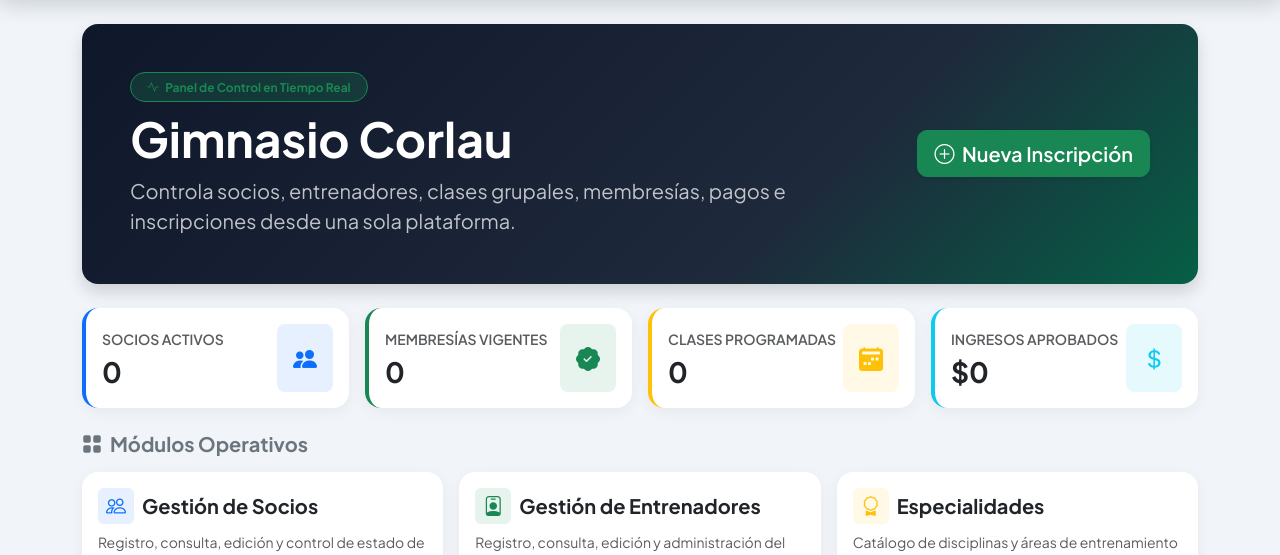
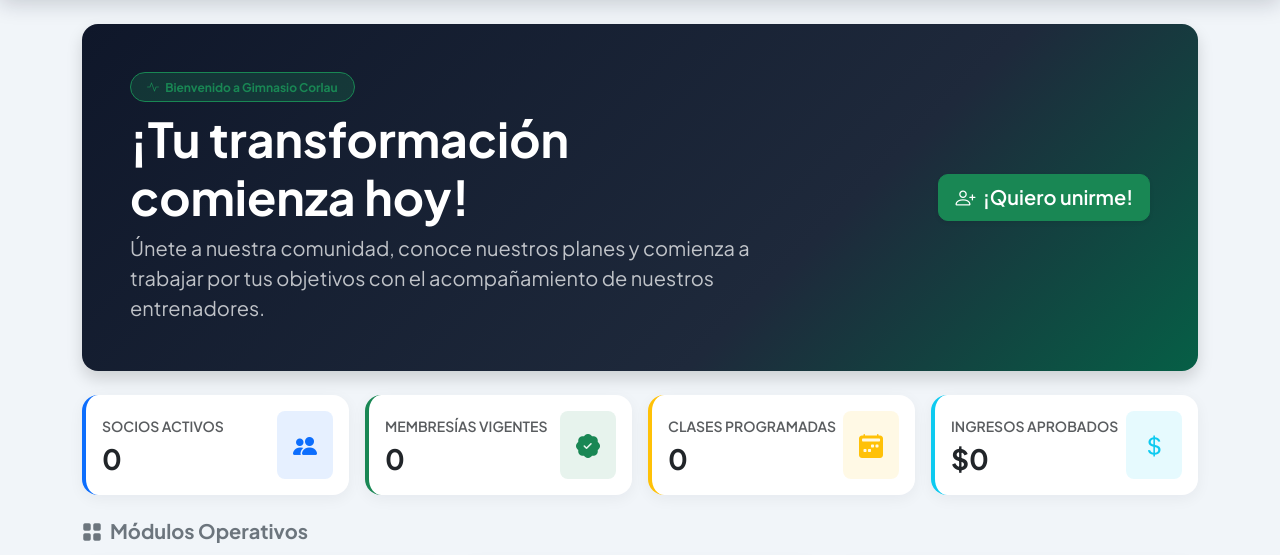
Before and after one commit to laurachaux09/Proyectofinal_Programaci-nWeb, a Flask app: page / in a window 1280 px wide. Shown: the part 72-627 px from the top of the page. Run offline with Flask 3, Linux system fonts and the light colour scheme; data that the repository does not hold is empty; some libraries are stand-ins or nearby versions.

Commit message:
modificacion en la pág principal... ahora se invita a registrar usuario

```diff
--- a/templates/index.html
+++ b/templates/index.html
@@ -3,26 +3,39 @@
 {% block title %}Inicio - Gimnasio Corlau{% endblock %}
 
 {% block content %}
-<!-- Banner Hero con degradado oscuro y acento esmeralda -->
+
+<!-- Banner Hero de bienvenida -->
 <div class="p-4 p-md-5 mb-4 text-white rounded-4 shadow"
      style="background: linear-gradient(135deg, #0f172a 0%, #1e293b 65%, #065f46 100%);">
+
     <div class="row align-items-center">
         <div class="col-lg-8">
+
             <span class="badge bg-success bg-opacity-25 text-success border border-success mb-2 px-3 py-2 rounded-pill">
-                <i class="bi bi-activity me-1"></i> Panel de Control en Tiempo Real
+                <i class="bi bi-activity me-1"></i> Bienvenido a Gimnasio Corlau
             </span>
-            <h1 class="display-5 fw-bold mb-2">Gimnasio Corlau</h1>
+
+            <h1 class="display-5 fw-bold mb-2">
+                ¡Tu transformación comienza hoy!
+            </h1>
+
             <p class="fs-5 text-light opacity-75 mb-0">
-                Controla socios, entrenadores, clases grupales, membresías, pagos e inscripciones desde una sola plataforma.
+                Únete a nuestra comunidad, conoce nuestros planes y comienza
+                a trabajar por tus objetivos con el acompañamiento de nuestros entrenadores.
             </p>
+
         </div>
-        <div class="col-lg-4 text-lg-end mt-3 mt-lg-0">
-            <a href="{{ url_for('inscripciones_clase.crear_inscripcion') }}" class="btn btn-success btn-lg shadow-sm">
-                <i class="bi bi-plus-circle me-1"></i> Nueva Inscripción
+
+        <div class="col-lg-4 text-lg-end mt-4 mt-lg-0">
+            <a href="{{ url_for('socios.crear_socio') }}"
+               class="btn btn-success btn-lg shadow-sm">
+                <i class="bi bi-person-plus me-1"></i> ¡Quiero unirme!
             </a>
         </div>
     </div>
+
 </div>
+
 
 <!-- Tarjetas de métricas reales (KPIs desde PostgreSQL) -->
 {% if stats %}
```
